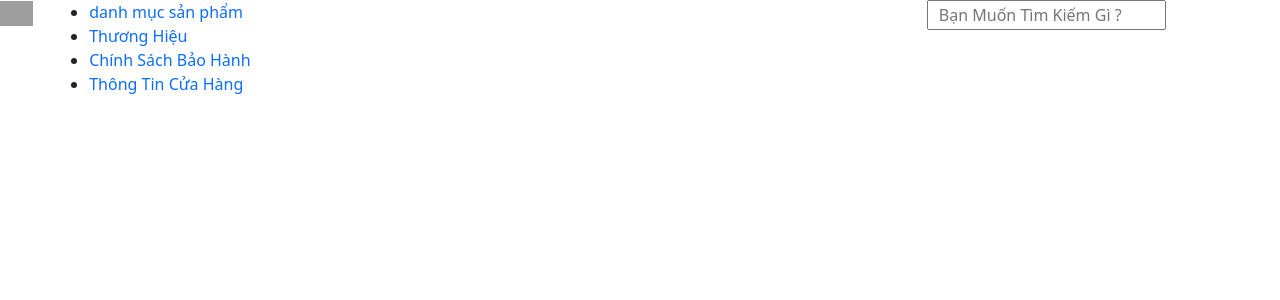
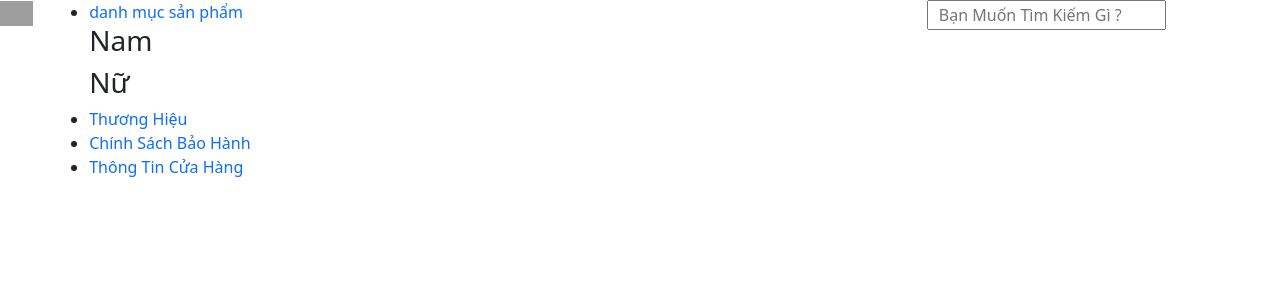
Before and after one commit to ThaiPhan2505/WebsiteGiayTheThao, a PHP site: page / in a window 1280 px wide. Shown: the top 300 px of the page. Run offline with PHP 8.4, Linux system fonts and the light colour scheme; some libraries are stand-ins or nearby versions; grey boxes are pictures that could not be loaded.

Commit message:
change file index.php

```diff
--- a/public/index.php
+++ b/public/index.php
@@ -19,15 +19,26 @@
                 </div>
                 <div class="header__total col-8">
                     <ul class="header__total--list">
-                        <li><a href="#" class="text-decoration-none">danh mục sản phẩm</a></li>
-                        <li><a href="#" class="text-decoration-none">Thương Hiệu</a></li>
-                        <li><a href="#" class="text-decoration-none">Chính Sách Bảo Hành</a></li>
-                        <li><a href="#" class="text-decoration-none">Thông Tin Cửa Hàng</a></li>
+                        <li>
+                            <a href="#" class="text-decoration-none header__total--item">danh mục sản phẩm</a>
+                            <div class="header__total--subitem">
+                                <h3 class="header__total--des">Nam</h3>
+                                <h3 class="header__total--des">Nữ</h3>
+                            </div>
+                        </li>
+                        <li>
+                            <a href="#" class="text-decoration-none header__total--item">Thương Hiệu</a>
+                            <div class="header__total--subitem">
+
+                            </div>
+                        </li>
+                        <li><a href="#" class="text-decoration-none header__total--item">Chính Sách Bảo Hành</a></li>
+                        <li><a href="#" class="text-decoration-none header__total--item">Thông Tin Cửa Hàng</a></li>
                     </ul>
                 </div>
                 <div class="header__search col">
                     <div class="header__search--total">
-                        <a href="#" class="text-decoration-none"><i class="ti-search header__search--icon"></i></a>
+                        <a href="#" class="text-decoration-none header__total--item"><i class="ti-search header__search--icon"></i></a>
                         <input class="header__search--input" type="text" placeholder="  Bạn Muốn Tìm Kiếm Gì ?">
                     </div>
                 </div>
```
